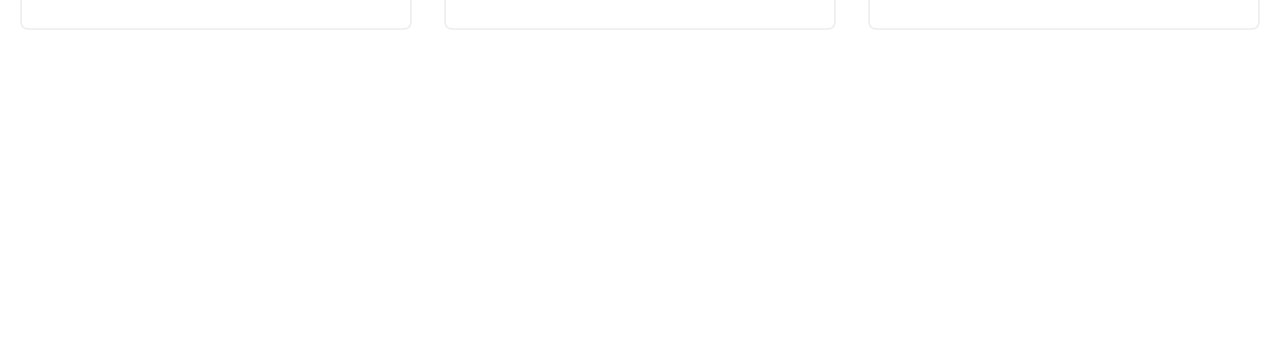
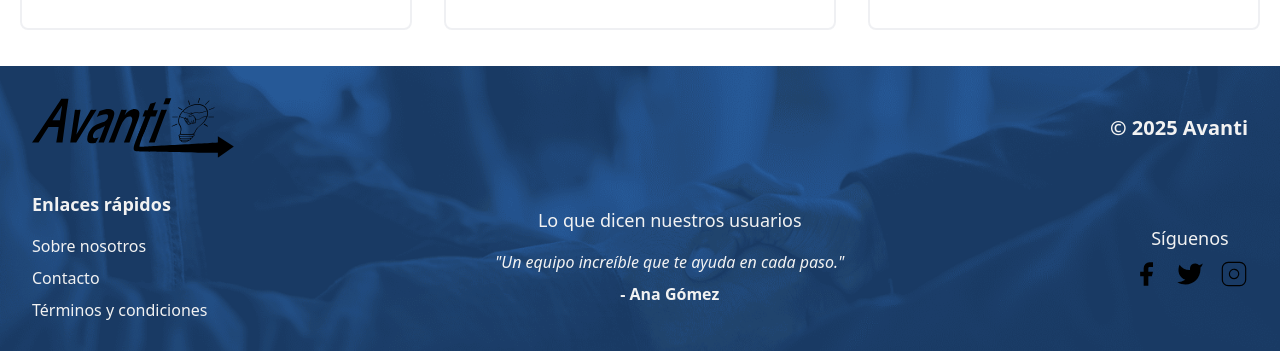
Before and after one commit to No-Country-simulation/S20-17-webapp, a React (Vite) app in the folder Frontend/: page /searchPage in a window 1280 px wide. Shown: the part 2340-2691 px from the top of the page. Before the commit the page ends 2406 px from the top, so only its background shows below. Built offline with nearby package versions, Linux system fonts and the light colour scheme; the HTML template or start-up script is replaced by a standard one.

Commit message:
diseño footer y SearchPageContent

```diff
--- a/Frontend/src/pages/SearchPage/SearchPage.jsx
+++ b/Frontend/src/pages/SearchPage/SearchPage.jsx
@@ -1,4 +1,4 @@
-import { LandingPageHeader } from "../../components";
+import { LandingPageFooter, LandingPageHeader } from "../../components";
 import { SearchPageContent } from "../../components/SearchPageComponents";
 
 
@@ -7,6 +7,7 @@ export function SearchPage() {
         <>
         <LandingPageHeader />
         <SearchPageContent />
+        <LandingPageFooter />
         </>
     )
 }
```
Also changed, not shown: Frontend/src/components/SearchPageComponents/SearchPageContent.jsx (line endings or trailing spaces).
